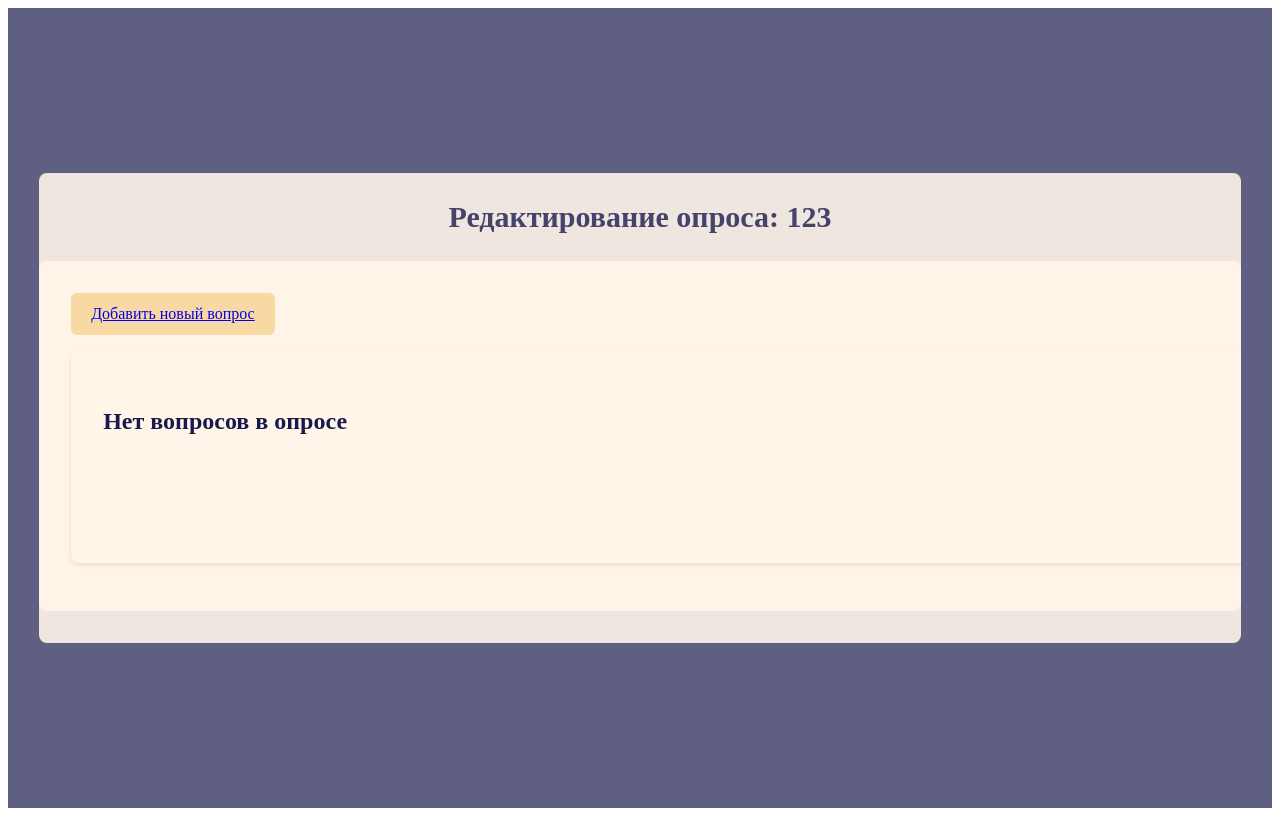
After one commit to KsuZavyalova/QUIZ_UP, a Flask app: page /edit_survey/1 in a window 1280 px wide. The commit adds this page. Run offline with Flask 3, Linux system fonts and the light colour scheme; a user stored in the database is signed in.

Commit message:
редактирование1

```diff
--- a/app.py
+++ b/app.py
@@ -149,7 +149,100 @@ def choose_question():
     if not poll_id:
         flash('Сначала создайте опрос.', 'warning')
         return redirect(url_for('input_name_quiz'))
-    return render_template('choose_question.html')
+    return render_template('choose_question.html', poll_id=poll_id)
+
+
+# Добавьте этот маршрут в ваш Flask-код
+@app.route('/edit_survey/<int:poll_id>')
+@login_required
+def edit_survey(poll_id):
+    """Страница редактирования опроса со списком всех вопросов"""
+    poll = Poll.query.get_or_404(poll_id)
+
+    # Проверка прав доступа
+    if poll.user_id != current_user.id:
+        return "Unauthorized", 403
+
+    # Получаем вопросы отсортированные по порядку
+    questions = poll.questions.order_by(Question.order).all()
+
+    return render_template('edit_survey.html',
+                           poll=poll,
+                           questions=questions)
+
+
+# Добавьте эти маршруты в ваш Flask-код
+@app.route('/delete_question/<int:question_id>', methods=['POST'])
+@login_required
+def delete_question(question_id):
+    """Удаление вопроса"""
+    question = Question.query.get_or_404(question_id)
+    poll = question.poll
+
+    # Проверка прав доступа
+    if poll.user_id != current_user.id:
+        return "Unauthorized", 403
+
+    try:
+        # Удаляем связанные ответы и варианты
+        UserAnswer.query.filter_by(question_id=question.id).delete()
+        if question.type == 'closed':
+            Option.query.filter_by(question_id=question.id).delete()
+
+        # Удаляем сам вопрос
+        db.session.delete(question)
+        db.session.commit()
+        flash('Вопрос успешно удален', 'success')
+    except Exception as e:
+        db.session.rollback()
+        flash(f'Ошибка при удалении вопроса: {str(e)}', 'danger')
+
+    return redirect(url_for('edit_survey', poll_id=poll.id))
+
+
+@app.route('/edit_question/<int:question_id>', methods=['GET', 'POST'])
+@login_required
+def edit_question(question_id):
+    """Редактирование существующего вопроса"""
+    question = Question.query.get_or_404(question_id)
+    poll = question.poll
+
+    # Проверка прав доступа
+    if poll.user_id != current_user.id:
+        return "Unauthorized", 403
+
+    # В зависимости от типа вопроса используем соответствующую форму
+    if question.type == 'open':
+        form = OpenQuestionForm(obj=question)
+    else:
+        form = ClosedQuestionForm(obj=question)
+        # Заполняем варианты ответов
+        for i, option in enumerate(question.options):
+            form.options[i].text.data = option.text
+            form.correct_answers[i].data = option.correct
+
+    if form.validate_on_submit():
+        try:
+            question.text = form.text.data
+
+            if question.type == 'closed':
+                # Обновляем варианты ответов
+                for i, option in enumerate(question.options):
+                    option.text = form.options[i].text.data
+                    option.correct = form.correct_answers[i].data
+
+            db.session.commit()
+            flash('Вопрос успешно обновлен', 'success')
+            return redirect(url_for('edit_survey', poll_id=poll.id))
+
+        except Exception as e:
+            db.session.rollback()
+            flash(f'Ошибка при обновлении вопроса: {str(e)}', 'danger')
+
+    return render_template(f'input_{question.type}_question.html',
+                           form=form,
+                           edit_mode=True,
+                           question=question)
 
 @app.route('/input_open_question', methods=['GET', 'POST'])
 @login_required
--- /dev/null
+++ b/static/edit_survey.css
@@ -0,0 +1,140 @@
+.edit-survey-container {
+  width: 100%;
+  display: flex;
+  min-height: 100vh;
+  align-items: center;
+  justify-content: center; /* Центрирование по вертикали и горизонтали */
+  flex-direction: column;
+  background-image: url('../static/public/external/rectangle264036-mock-3000w.png'); /* Путь к изображению */
+  background-size: cover; /* Растянуть изображение на весь экран */
+  background-position: center; /* Центрировать изображение */
+  background-repeat: no-repeat; /* Запретить повторение изображения */
+  background-color: var(--dl-color-wfbase-white); /* Цвет фона на случай, если изображение не загрузится */
+}
+
+.edit-survey-desktop {
+  width: 90%; /* Ширина контейнера */
+  max-width: 1200px; /* Максимальная ширина */
+  display: flex;
+  flex-direction: column;
+  align-items: center;
+  padding: 32px;
+  border-radius: 8px;
+  background-color: rgba(255, 246, 233, 0.9); /* Прозрачный фон для лучшей читаемости */
+}
+
+.edit-survey-title {
+  color: rgba(26, 25, 78, 0.8);
+  font-size: 30px;
+  font-style: Bold;
+  text-align: center; /* Центрирование текста */
+  font-family: Playfair Display;
+  font-weight: 700;
+  line-height: 24px;
+  margin-bottom: 32px; /* Отступ снизу */
+}
+
+.edit-survey-list {
+  width: 100%;
+  display: flex;
+  flex-direction: column;
+  gap: 16px;
+  padding: 32px;
+  border-radius: 8px;
+  background-color: rgba(255, 246, 233, 0.9); /* Прозрачный фон для лучшей читаемости */
+  overflow-y: auto;
+}
+
+.question-item {
+  gap: 16px;
+  width: 100%;
+  min-height: 148px;
+  display: flex;
+  padding: 32px;
+  align-self: stretch;
+  align-items: flex-start;
+  border-radius: 8px;
+  flex-direction: column;
+  background-color: rgba(255, 246, 233, 1);
+  margin-bottom: 16px;
+  box-shadow: 0 2px 4px rgba(0,0,0,0.1);
+}
+
+.question-text {
+  color: rgba(26, 25, 78, 1);
+  width: 100%;
+  font-size: 24px;
+  font-style: Bold;
+  text-align: left;
+  font-family: Playfair Display;
+  font-weight: 700;
+  line-height: 1.2;
+  margin-bottom: 16px;
+}
+
+.options-list {
+  padding-left: 24px;
+  margin: 8px 0;
+}
+
+.option-item {
+  color: rgba(26, 25, 78, 0.8);
+  font-size: 18px;
+  font-family: Inter;
+  margin: 4px 0;
+}
+
+.controls-container {
+  display: flex;
+  gap: 12px;
+  margin-top: auto;
+}
+
+.edit-survey-button {
+  gap: 8px;
+  display: flex;
+  padding: 12px 20px;
+  align-items: center;
+  border-radius: 6px;
+  justify-content: center;
+  background-color: rgba(249, 217, 163, 1);
+  transition: all 0.3s ease;
+}
+
+.edit-survey-button.delete {
+  background-color: #ff6b6b;
+}
+
+.edit-survey-button:hover {
+  transform: translateY(-2px);
+  box-shadow: 0 4px 8px rgba(0,0,0,0.1);
+}
+
+@media(max-width: 767px) {
+  .edit-survey-desktop {
+    width: 95%; /* Уменьшаем ширину на маленьких экранах */
+    padding: 16px;
+  }
+
+  .edit-survey-title {
+    font-size: 24px; /* Уменьшаем размер шрифта */
+  }
+
+  .edit-survey-list {
+    padding: 16px;
+  }
+
+  .question-item {
+    padding: 24px;
+    min-height: 120px;
+  }
+
+  .controls-container {
+    flex-direction: column;
+    width: 100%;
+  }
+
+  .edit-survey-button {
+    width: 100%;
+  }
+}
--- a/templates/choose_question.html
+++ b/templates/choose_question.html
@@ -65,9 +65,9 @@
       <a href="{{ url_for('input_open_question') }}" class="choose-question-wf-button1">
         <span class="choose-question-text1">Открытый</span>
       </a>
-      <button class="choose-question-wf-button2">
-        <span class="choose-question-text2">Comming soon</span>
-      </button>
+      <a href="{{ url_for('edit_survey', poll_id=session['current_poll_id']) }}" class="choose-question-wf-button2">
+        <span class="choose-question-text2">Редактировать опрос</span>
+      </a>
       <a href="{{ url_for('input_base_question') }}" class="choose-question-wf-button3">
         <span class="choose-question-text3">Возможность выбора</span>
       </a>
--- /dev/null
+++ b/templates/edit_survey.html
@@ -0,0 +1,62 @@
+<!DOCTYPE html>
+<html lang="ru">
+<head>
+    <meta charset="UTF-8">
+    <meta name="viewport" content="width=device-width, initial-scale=1.0">
+    <title>Редактирование опроса - {{ poll.title }}</title>
+    <link rel="stylesheet" href="{{ url_for('static', filename='style.css') }}">
+    <link rel="stylesheet" href="{{ url_for('static', filename='edit_survey.css') }}">
+</head>
+<body>
+    <div class="edit-survey-container">
+        <div class="edit-survey-desktop">
+            <span class="edit-survey-title">Редактирование опроса: {{ poll.title }}</span>
+
+            <div class="edit-survey-list">
+                <!-- Кнопки управления -->
+                <div class="controls-container">
+                    <a href="{{ url_for('choose_question') }}" class="edit-survey-button">
+                        Добавить новый вопрос
+                    </a>
+                </div>
+
+                <!-- Список вопросов -->
+                {% for question in questions %}
+                <div class="question-item">
+                    <h3 class="question-text">Вопрос {{ loop.index }} ({{ question.type }})</h3>
+                    <p class="question-text">{{ question.text }}</p>
+
+                    {% if question.type == 'closed' %}
+                    <ul class="options-list">
+                        {% for option in question.options %}
+                        <li class="option-item">
+                            {{ option.text }}
+                            {% if option.correct %}<span class="correct-mark">✓</span>{% endif %}
+                        </li>
+                        {% endfor %}
+                    </ul>
+                    {% endif %}
+
+                    <div class="controls-container">
+                        <a href="{{ url_for('edit_question', question_id=question.id) }}"
+                           class="edit-survey-button">
+                            Редактировать
+                        </a>
+                        <form method="POST"
+                              action="{{ url_for('delete_question', question_id=question.id) }}">
+                            <button type="submit" class="edit-survey-button delete">
+                                Удалить
+                            </button>
+                        </form>
+                    </div>
+                </div>
+                {% else %}
+                <div class="question-item">
+                    <p class="question-text">Нет вопросов в опросе</p>
+                </div>
+                {% endfor %}
+            </div>
+        </div>
+    </div>
+</body>
+</html>
--- a/templates/page.html
+++ b/templates/page.html
@@ -79,6 +79,11 @@
             <a href="{{ url_for('show_qr', poll_id=poll.id) }}" class="page-wf-button4">
               <span class="page-text8">Начать опрос</span>
             </a>
+              <a href="{{ url_for('edit_survey', poll_id=poll.id) }}"
+                   class="page-wf-button4"
+                   style="background-color: #1A194EFF;">
+                    <span class="page-text9">Редактировать</span>
+                </a>
           </div>
           {% endfor %}
         </div>
```
Also changed, not shown: static/page.css (+18 -6 lines), instance/polls.db.
